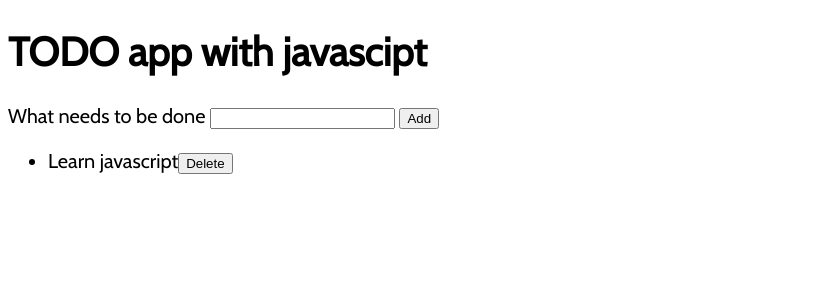
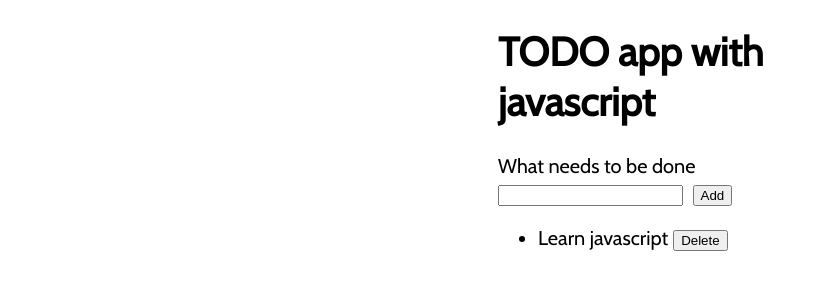
Before and after one commit to ra2dd/todo-list-js, a plain HTML site: page index.html in a window 1280 px wide. Shown: the whole page, without its empty margins (0-818 px from the left). Drawn offline with nearby package versions, Linux system fonts and the light colour scheme.

Commit message:
added styling

```diff
--- a/index.html
+++ b/index.html
@@ -9,7 +9,7 @@
         <script src="main.js" defer></script>
     </head>
     <body>
-        <h1>TODO app with javascipt</h1>
+        <h1>TODO app with javascript</h1>
 
         <form id="todo-form">
             <label for="todo-input">
--- a/style.css
+++ b/style.css
@@ -1,3 +1,10 @@
+*,
+*::before,
+*::after
+{
+    box-sizing: border-box;
+}
+
 html
 {
     font-family: 'Cabin';
@@ -6,6 +13,10 @@ html
 html
 {
     font-size: 62.5%;
+
+    width: 95%;
+    max-width: 30em;
+    margin: 0 auto;
 }
 
 body
@@ -19,3 +30,23 @@ input:focus
     outline: 3px solid black;
     outline-offset: 0.2rem;
 }
+
+* + button
+{
+    margin-left: 0.5rem;
+}
+
+label
+{
+    display: table;
+}
+
+ul
+{
+    padding-left: 2em;
+}
+
+label + input[type="text"]
+{
+    margin-top: 0.6rem
+}
```
